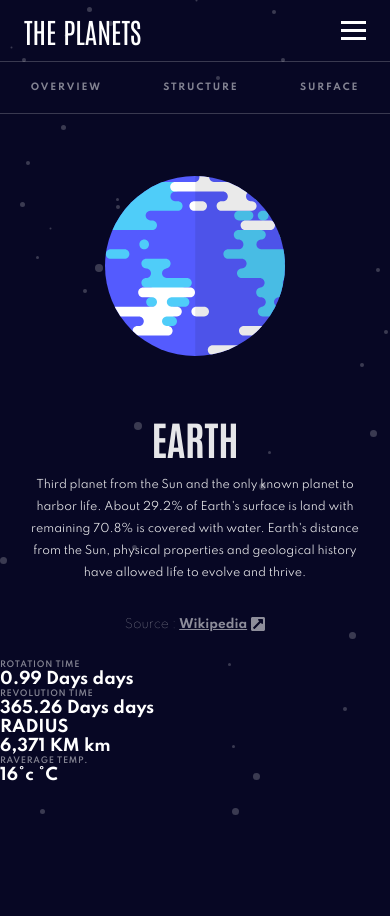
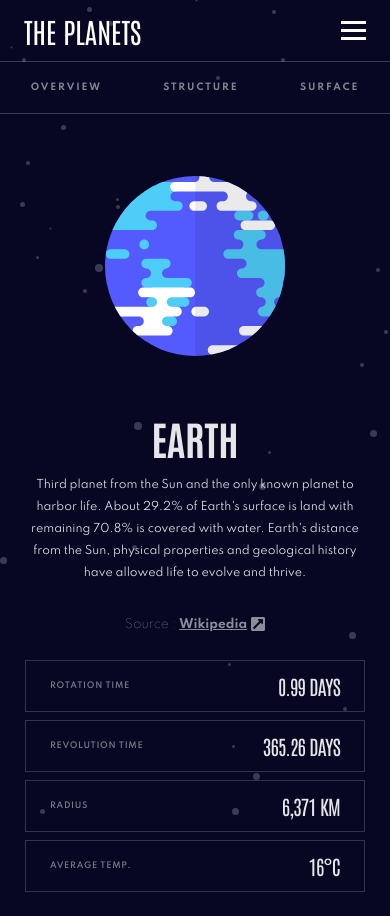
Before and after one commit to philosophy-flow/planets-fact-app, a React (Create React App) app: page /Earth in a window 390 px wide. Shown: the top 916 px of the page. Before the commit the page ends 844 px from the top, so only its background shows below. Built offline with nearby package versions, Linux system fonts and the light colour scheme.

Commit message:
adding planet stats styling (mobile)

```diff
--- a/src/components/Planet/Planet.css
+++ b/src/components/Planet/Planet.css
@@ -63,3 +63,33 @@
   margin-bottom: -.15rem;
   margin-left: .25rem;
 }
+
+
+.planet-stats-container {
+  width: 87.2%;
+  margin: 0 auto 2rem;
+  opacity: .9;
+}
+
+.planet-stat {
+  border: 1px solid rgba(255, 255, 255, 0.2);
+  margin-bottom: .5rem;
+
+  display: flex;
+  justify-content: space-between;
+  align-items: center;
+
+  padding: .75rem 1.5rem;
+}
+
+.planet-stat:last-child {
+  margin-bottom: 0;
+}
+
+.planet-stat strong {
+  text-transform: uppercase;
+  font-family: 'Antonio', sans-serif;
+  font-size: 1.25rem;
+  letter-spacing: -.75px;
+  font-weight: 400;
+}
--- a/src/components/Planet/Planet.js
+++ b/src/components/Planet/Planet.js
@@ -30,19 +30,19 @@ function Planet({planet}) {
       <section className="planet-stats-container">
         <div className="planet-stat">
           <h3>ROTATION TIME</h3>
-          <strong>{planet.rotation} days</strong>
+          <strong>{planet.rotation}</strong>
         </div>
         <div className="planet-stat">
           <h3>REVOLUTION TIME</h3>
-          <strong>{planet.revolution} days</strong>
+          <strong>{planet.revolution}</strong>
         </div>
         <div className="planet-stat">
-          <h4>RADIUS</h4>
-          <strong>{planet.radius} km</strong>
+          <h3>RADIUS</h3>
+          <strong>{planet.radius}</strong>
         </div>
         <div className="planet-stat">
-          <h3>RAVERAGE TEMP.</h3>
-          <strong>{planet.temperature} °C</strong>
+          <h3>AVERAGE TEMP.</h3>
+          <strong>{planet.temperature}</strong>
         </div>
       </section>
     </main>
```
